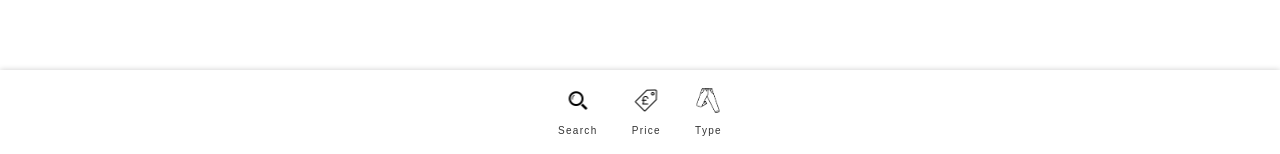
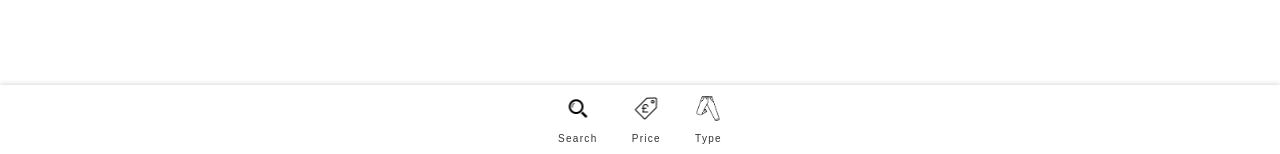
Before and after one commit to MakingStuffs/newlook-assignment, a website with bundled scripts: page index.html in a window 1280 px wide. Shown: the part 643-797 px from the top of the page. Built offline with nearby package versions, Linux system fonts and the light colour scheme.

Commit message:
- Change padding on filter bar

```diff
--- a/assets/css/main.css
+++ b/assets/css/main.css
@@ -37,7 +37,7 @@ header span {
   z-index: 9;
   text-align: center;
   transition: 0.3s ease;
-  padding: 1rem 0;
+  padding: 0.25rem 0;
 }
 
 #priceToggle,
```
